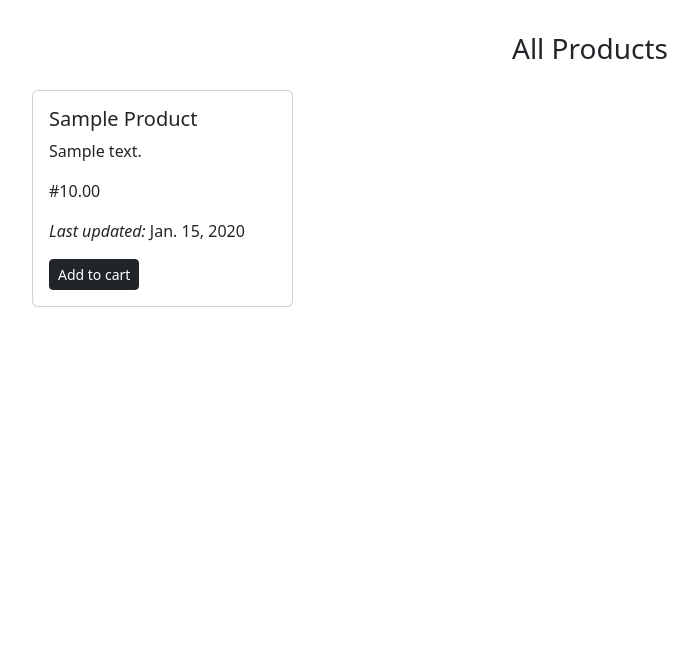
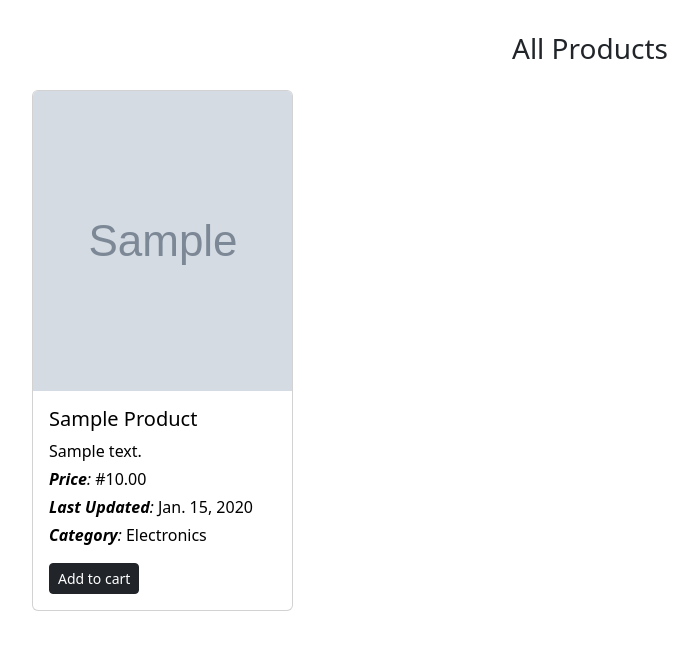
Before and after one commit to DamilareArise/ojaoba, a Django app: page /products/ in a window 1280 px wide. Shown: the part 56-706 px from the top of the page, without its empty margins (50-748 px from the left). Run offline with Django 5.2, Linux system fonts and the light colour scheme; tables that the repository leaves empty hold one stand-in row (values such as "Sample post"); grey boxes marked "Sample" are stand-in pictures.

Commit message:
Add category field to Product model and update related views and templates

```diff
--- a/productApp/models.py
+++ b/productApp/models.py
@@ -4,10 +4,19 @@ from django.contrib.auth.models import User
 # Create your models here.
 
 class Product(models.Model):
+    CATEGORY_CHOICES = [
+        ("electronics", "Electronics"),
+        ("clothings", "Clothings"),
+        ("jewelries", "Jewelries"),
+        ("groceries", "Groceries"),
+        ("unknown", "Unknown")
+    ]
+
     title = models.CharField(max_length=50, null=True, blank=True)
     quantity = models.PositiveIntegerField(null=True, blank=True)
     price = models.DecimalField(max_digits=10, decimal_places=2, null=True, blank=True)
     description = models.TextField(null=True, blank=True)
+    category = models.CharField(max_length=40, choices=CATEGORY_CHOICES, default="unknown")
     created_by = models.ForeignKey(User, on_delete=models.CASCADE)
     created_at = models.DateTimeField(auto_now_add=True)
     updated_at = models.DateTimeField(auto_now=True)
@@ -17,7 +26,7 @@ class Product(models.Model):
 
 
 class ProductFeatures(models.Model):
-    product = models.ForeignKey(Product, on_delete=models.CASCADE)
+    product = models.ForeignKey(Product, on_delete=models.CASCADE, related_name="features")
     label = models.CharField(max_length=20, null=True, blank=True)
     value = models.CharField(max_length=20, null=True, blank=True)
     created_at = models.DateTimeField(auto_now_add=True)
@@ -37,13 +46,13 @@ class ProductReview(models.Model):
 
     message = models.CharField(max_length=225)
     ratings = models.PositiveIntegerField(choices=RATING_CHOICES, default=1)
-    user = models.ForeignKey(User, on_delete=models.CASCADE)
-    product = models.ForeignKey(Product, on_delete=models.CASCADE)
+    user = models.ForeignKey(User, on_delete=models.CASCADE, related_name="reviews")
+    product = models.ForeignKey(Product, on_delete=models.CASCADE, related_name="reviews")
     created_at = models.DateTimeField(auto_now_add=True)
 
 
 class ProductImage(models.Model):
-    product = models.ForeignKey(Product, on_delete=models.CASCADE)
+    product = models.ForeignKey(Product, on_delete=models.CASCADE, related_name="images")
     image = models.ImageField(upload_to='product_images/')
     created_at = models.DateTimeField(auto_now_add=True)
 
--- a/productApp/views.py
+++ b/productApp/views.py
@@ -7,7 +7,16 @@ from .models import Product, ProductFeatures
 def getHome(request):
     username = "Bolaji Ogunmola"
 
-    products = Product.objects.all().order_by("-created_at")
+    products = ( Product.objects
+                .all()
+                .prefetch_related(
+                    "features",
+                    "images",
+                    "reviews"
+                )
+                .order_by("-created_at")
+            )
+
     # products = Product.objects.filter(id=1)
     # products = Product.objects.filter(title='pRoDuct 2')
     # products = Product.objects.filter(title__iexact='pRoDuct 2')
@@ -29,7 +38,15 @@ def getHome(request):
 
 
 def getProducts(request):
-    products = Product.objects.all().order_by("-created_at")
+    products = ( Product.objects
+                .all()
+                .prefetch_related(
+                    "features",
+                    "images",
+                    "reviews"
+                )
+                .order_by("-created_at")
+            )
 
     return render(
         request,
--- a/templates/products.html
+++ b/templates/products.html
@@ -9,18 +9,22 @@
         <div class="row">
             {% for product in products %}
             <div class="col-md-3 my-2">
+                <a href="{% url "get-product" product.id %}" class="text-black text-decoration-none">
                     <div class="card">
-                    {% if product.image %}
-                        <img class="card-img-top" src="{{product.image.url}}" alt="{{product.title}}">
+                        {% if product.images.all %}
+                                <img class="card-img-top" src="{{product.images.all.first.image.url}}" alt="{{product.title}}">
                         {% endif %}
                         <div class="card-body">
                             <h5 class="card-title">{{product.title|title}}</h5>
-                        <p class="card-text">{{product.description|truncatewords:"10"}}</p>
-                        <p>#{{product.price|intcomma}}</p>
-                        <p><i>Last updated: </i> {{product.updated_at|naturalday|title}}</p>
+                            <p class="card-text my-1">{{product.description|truncatewords:"5"}}</p>
+                            <p class="my-1"><i><b>Price</b>: </i>#{{product.price|intcomma}}</p>
+                            <p class="my-1"><i><b>Last Updated</b>: </i> {{product.updated_at|naturalday|title}}</p>
+                            <p><i><b>Category</b>: </i> {{product.category|title}}</p>
+
                             <a href="#" class="btn btn-sm btn-dark">Add to cart</a>
                         </div>
                     </div>
+                </a>
             </div>
             {% endfor %}
         </div>
```
Also changed, not shown: templates/index.html (+6 -5 lines), productApp/migrations/0003_alter_productfeatures_product_and_more.py (added), productApp/migrations/0004_product_category.py (added). Lines whose indentation alone changed are shown as unchanged.
